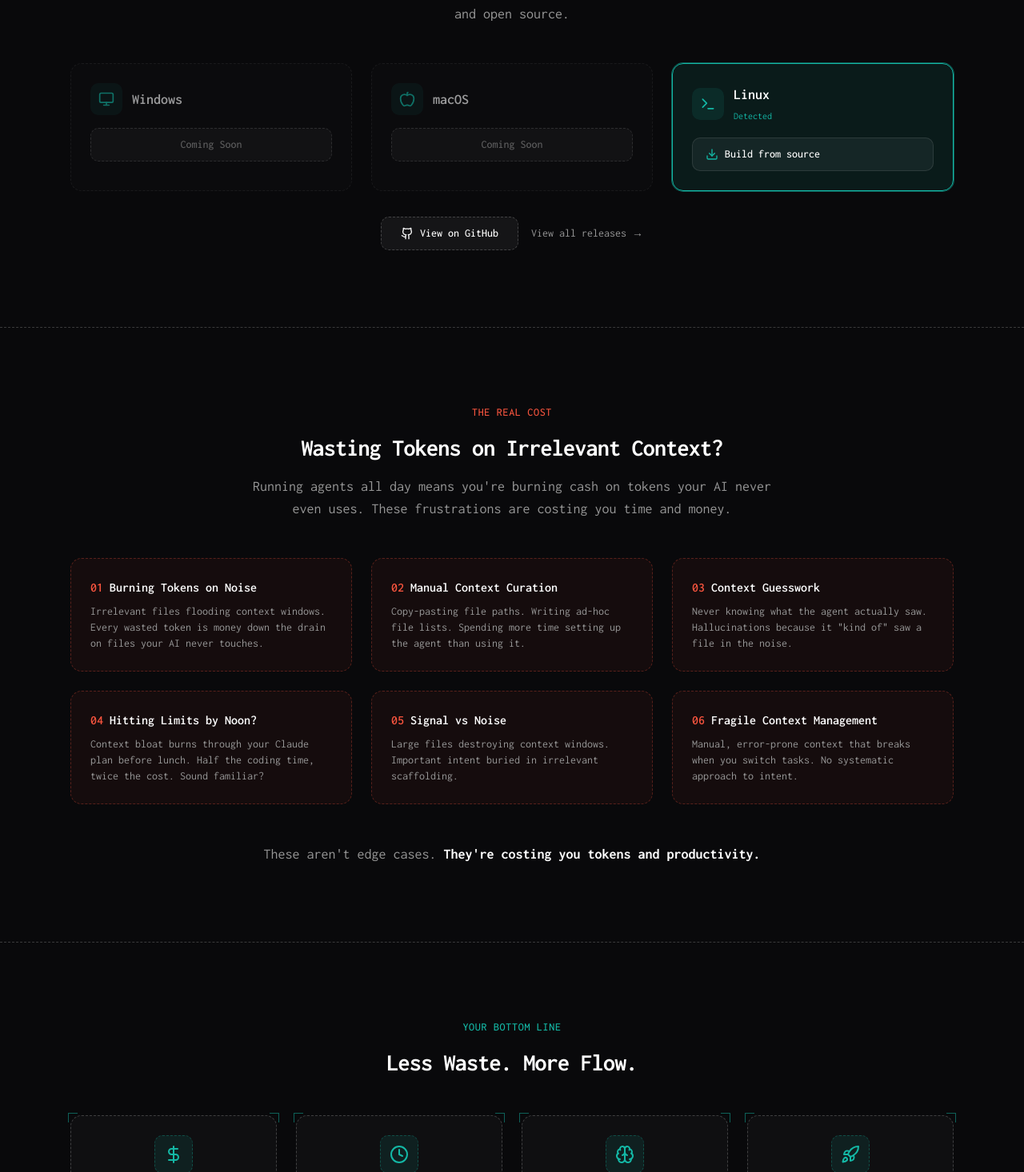
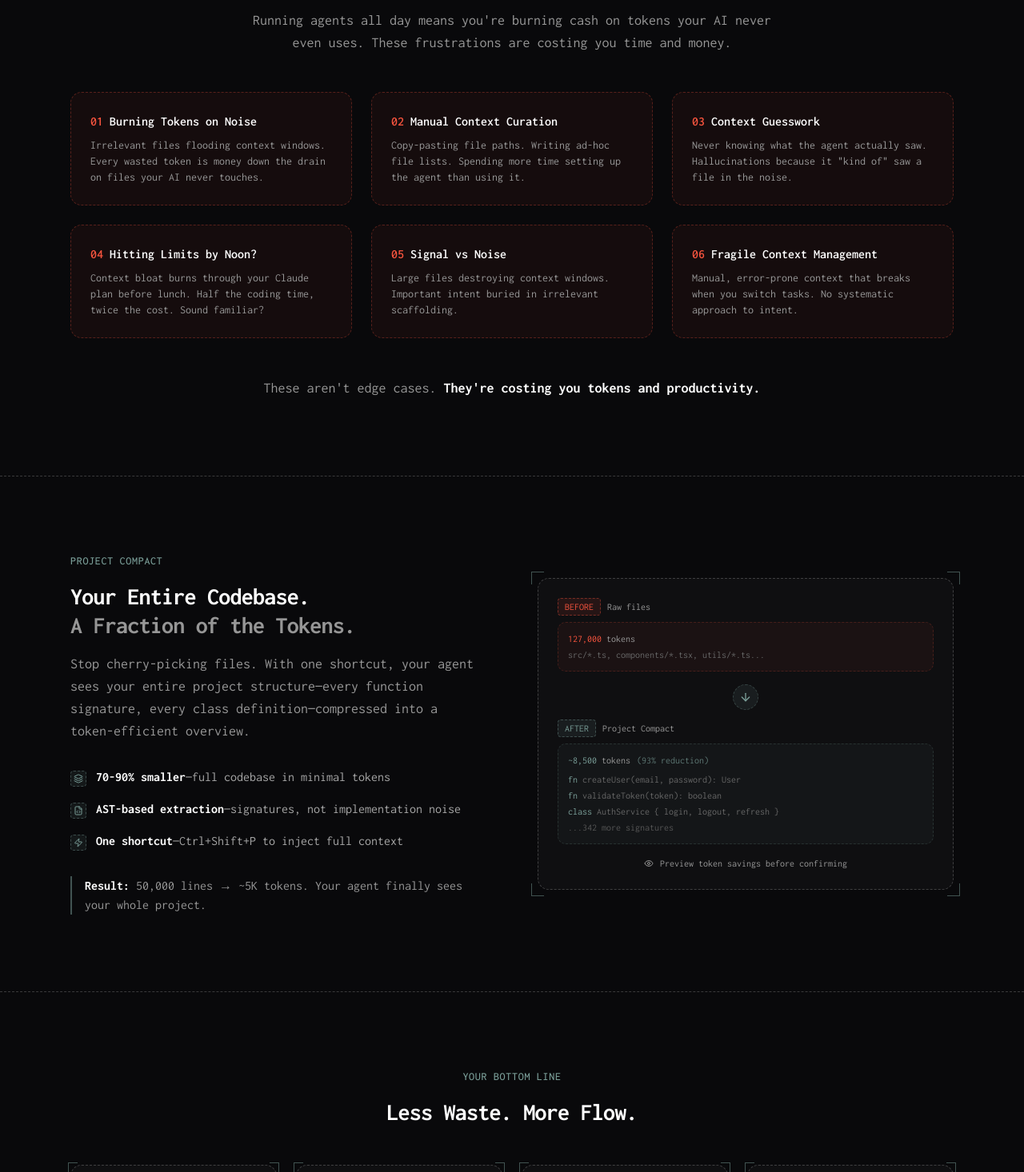
Before and after one commit to emdmed/lirah-website, a Next.js app: page / in a window 1280 px wide. Shown: the part 1304-2770 px from the top of the page at 80% size. Built offline with nearby package versions, Linux system fonts and the light colour scheme; a web font is replaced by a local one.

Commit message:
update site

```diff
--- a/app/page.tsx
+++ b/app/page.tsx
@@ -4,6 +4,7 @@ import { HeroSection } from "@/components/HeroSection";
 import { DownloadSection } from "@/components/DownloadSection";
 import { ProblemSection } from "@/components/ProblemSection";
 import { FeaturesSection } from "@/components/FeaturesSection";
+import { ProjectCompactSection } from "@/components/ProjectCompactSection";
 import { PromptingSection } from "@/components/PromptingSection";
 import { SyncSection } from "@/components/SyncSection";
 import { WorkflowsSection } from "@/components/WorkflowsSection";
@@ -21,13 +22,14 @@ export default function Home() {
 
       <main className="relative z-10">
         <HeroSection />
-        <DownloadSection />
         <ProblemSection />
+        <ProjectCompactSection />
         <ROISection />
         <FeaturesSection />
         <PromptingSection />
         <SyncSection />
         <WorkflowsSection />
+        <DownloadSection />
         <TestimonialsSection />
         <CTASection />
         <TechStackSection />
--- a/components/CTASection.tsx
+++ b/components/CTASection.tsx
@@ -6,7 +6,7 @@ export function CTASection() {
       <div className="mx-auto max-w-6xl px-4 sm:px-6 text-center">
         <h2 className="mb-4 text-2xl sm:text-3xl font-bold tracking-tight">
           Stop Wasting Money.
-          <span className="block text-[#14b8a6]">
+          <span className="block text-[#7a9e98]">
             Start Building Smarter.
           </span>
         </h2>
@@ -16,13 +16,13 @@ export function CTASection() {
         <div className="flex flex-col sm:flex-row items-center justify-center gap-4">
           <a
             href="#download"
-            className="inline-flex h-12 items-center justify-center gap-2 rounded-lg bg-[#14b8a6] px-8 text-base font-medium text-[#09090b] transition-colors hover:bg-[#5eead4] w-full sm:w-fit"
+            className="inline-flex h-12 items-center justify-center gap-2 rounded-lg bg-[#7a9e98] px-8 text-base font-medium text-[#09090b] transition-colors hover:bg-[#a0b8b3] w-full sm:w-fit"
           >
             Download Free
             <ArrowRight className="h-4 w-4" />
           </a>
           <p className="text-sm text-[#969696]">
-            or <a href="https://github.com/emdmed/lirah" className="text-[#14b8a6] hover:text-[#5eead4] transition-colors">view on GitHub</a>
+            or <a href="https://github.com/emdmed/lirah" className="text-[#7a9e98] hover:text-[#a0b8b3] transition-colors">view on GitHub</a>
           </p>
         </div>
       </div>
--- a/components/DownloadSection.tsx
+++ b/components/DownloadSection.tsx
@@ -70,18 +70,18 @@ export function DownloadSection() {
                   platform.comingSoon
                     ? "border-dashed border-white/10 bg-white/[0.02] opacity-60"
                     : isDetected
-                    ? "border-[#14b8a6] bg-[#14b8a6]/10 ring-1 ring-[#14b8a6]/50"
+                    ? "border-[#7a9e98] bg-[#7a9e98]/10 ring-1 ring-[#7a9e98]/50"
                     : "border-dashed border-white/20 bg-white/5"
                 }`}
               >
                 <div className="flex items-center gap-3 mb-4">
-                  <div className="flex h-10 w-10 items-center justify-center rounded-lg bg-[#14b8a6]/10">
-                    <Icon className="h-5 w-5 text-[#14b8a6]" />
+                  <div className="flex h-10 w-10 items-center justify-center rounded-lg bg-[#7a9e98]/10">
+                    <Icon className="h-5 w-5 text-[#7a9e98]" />
                   </div>
                   <div>
                     <h3 className="text-lg font-semibold">{platform.name}</h3>
                     {isDetected && (
-                      <span className="text-xs text-[#14b8a6]">Detected</span>
+                      <span className="text-xs text-[#7a9e98]">Detected</span>
                     )}
                   </div>
                 </div>
@@ -95,9 +95,9 @@ export function DownloadSection() {
                       <a
                         key={link.label}
                         href={link.url}
-                        className="inline-flex items-center gap-2 rounded-lg border border-white/10 bg-white/5 px-4 py-2.5 text-sm font-medium text-white transition-colors hover:border-[#14b8a6]/50 hover:bg-[#14b8a6]/10"
+                        className="inline-flex items-center gap-2 rounded-lg border border-white/10 bg-white/5 px-4 py-2.5 text-sm font-medium text-white transition-colors hover:border-[#7a9e98]/50 hover:bg-[#7a9e98]/10"
                       >
-                        <Download className="h-4 w-4 text-[#14b8a6]" />
+                        <Download className="h-4 w-4 text-[#7a9e98]" />
                         {link.label}
                       </a>
                     ))
@@ -118,7 +118,7 @@ export function DownloadSection() {
           </a>
           <a
             href="https://github.com/emdmed/lirah/releases"
-            className="text-sm text-[#969696] hover:text-[#14b8a6] transition-colors"
+            className="text-sm text-[#969696] hover:text-[#7a9e98] transition-colors"
           >
             View all releases →
           </a>
--- a/components/HeroSection.tsx
+++ b/components/HeroSection.tsx
@@ -5,7 +5,7 @@ export function HeroSection() {
   return (
     <section className="relative overflow-hidden pb-16 sm:pb-24 pt-24 sm:pt-32">
       {/* Subtle glow accent */}
-      <div className="pointer-events-none absolute left-1/2 top-0 -z-10 h-[300px] w-[500px] sm:h-[400px] sm:w-[600px] -translate-x-1/2 rounded-full bg-[#14b8a6]/10 blur-[100px]" />
+      <div className="pointer-events-none absolute left-1/2 top-0 -z-10 h-[300px] w-[500px] sm:h-[400px] sm:w-[600px] -translate-x-1/2 rounded-full bg-[#7a9e98]/10 blur-[100px]" />
 
       <div className="mx-auto max-w-6xl px-4 sm:px-6">
         {/* Mobile-first layout: Description + CTA first, then Title */}
@@ -16,12 +16,12 @@ export function HeroSection() {
               Stop Wasting Tokens. Start Building.
             </p>
             <p className="mb-6 sm:mb-8 text-base sm:text-lg leading-relaxed text-[#a6a6a6] max-w-xl mx-auto lg:mx-0">
-              Smarter context for CLI coding agents. Smart file selection, explicit intent, and token discipline—so your agents know exactly what you mean, without the babysitting.
+              Smarter context for CLI coding agents. Smart file selection, explicit intent, and project-wide context compaction—so your agents see your entire codebase without burning your context window.
             </p>
             <div className="flex flex-col sm:flex-row flex-wrap gap-3 sm:gap-4 justify-center lg:justify-start">
               <a
                 href="#download"
-                className="inline-flex h-12 items-center justify-center gap-2 rounded-lg bg-[#14b8a6] px-6 text-base font-medium text-[#09090b] transition-colors hover:bg-[#5eead4]"
+                className="inline-flex h-12 items-center justify-center gap-2 rounded-lg bg-[#7a9e98] px-6 text-base font-medium text-[#09090b] transition-colors hover:bg-[#a0b8b3]"
               >
                 Download Free
                 <ArrowRight className="h-4 w-4" />
--- a/components/Navigation.tsx
+++ b/components/Navigation.tsx
@@ -37,7 +37,7 @@ export function Navigation() {
           </a>
           <a
             href="#download"
-            className="flex h-9 items-center gap-2 rounded-lg bg-[#14b8a6] px-4 text-sm font-medium text-[#09090b] transition-colors hover:bg-[#5eead4]"
+            className="flex h-9 items-center gap-2 rounded-lg bg-[#7a9e98] px-4 text-sm font-medium text-[#09090b] transition-colors hover:bg-[#a0b8b3]"
           >
             Download
             <ArrowRight className="h-4 w-4" />
@@ -85,7 +85,7 @@ export function Navigation() {
             <a
               href="#download"
               onClick={() => setIsMobileMenuOpen(false)}
-              className="flex items-center gap-2 rounded-lg bg-[#14b8a6] px-4 py-2 text-sm font-medium text-[#09090b] transition-colors hover:bg-[#5eead4] w-fit"
+              className="flex items-center gap-2 rounded-lg bg-[#7a9e98] px-4 py-2 text-sm font-medium text-[#09090b] transition-colors hover:bg-[#a0b8b3] w-fit"
             >
               Download
               <ArrowRight className="h-4 w-4" />
--- /dev/null
+++ b/components/ProjectCompactSection.tsx
@@ -0,0 +1,119 @@
+import { Layers, FileCode, Zap, Eye, ArrowRight } from "lucide-react";
+
+export function ProjectCompactSection() {
+  return (
+    <section id="project-compact" className="border-t border-dashed border-white/20 py-16 sm:py-24">
+      <div className="mx-auto max-w-6xl px-4 sm:px-6">
+        <div className="grid items-center gap-8 lg:gap-16 lg:grid-cols-2">
+          {/* Content */}
+          <div>
+            <p className="mb-4 text-sm font-medium uppercase tracking-wider text-[#7a9e98]">
+              Project Compact
+            </p>
+            <h2 className="mb-4 text-2xl sm:text-3xl font-bold tracking-tight">
+              Your Entire Codebase.
+              <span className="block text-[#969696]">A Fraction of the Tokens.</span>
+            </h2>
+            <p className="mb-6 sm:mb-8 text-base sm:text-lg text-[#969696]">
+              Stop cherry-picking files. With one shortcut, your agent sees your entire project structure—every function signature, every class definition—compressed into a token-efficient overview.
+            </p>
+
+            <ul className="space-y-3 sm:space-y-4">
+              <li className="flex items-start gap-3">
+                <div className="mt-1 flex h-5 w-5 shrink-0 items-center justify-center rounded border border-dashed border-[#7a9e98]/40 bg-[#7a9e98]/10">
+                  <Layers className="h-3 w-3 text-[#7a9e98]" />
+                </div>
+                <span className="text-sm sm:text-base text-[#a6a6a6]">
+                  <strong className="text-white">70-90% smaller</strong>—full codebase in minimal tokens
+                </span>
+              </li>
+              <li className="flex items-start gap-3">
+                <div className="mt-1 flex h-5 w-5 shrink-0 items-center justify-center rounded border border-dashed border-[#7a9e98]/40 bg-[#7a9e98]/10">
+                  <FileCode className="h-3 w-3 text-[#7a9e98]" />
+                </div>
+                <span className="text-sm sm:text-base text-[#a6a6a6]">
+                  <strong className="text-white">AST-based extraction</strong>—signatures, not implementation noise
+                </span>
+              </li>
+              <li className="flex items-start gap-3">
+                <div className="mt-1 flex h-5 w-5 shrink-0 items-center justify-center rounded border border-dashed border-[#7a9e98]/40 bg-[#7a9e98]/10">
+                  <Zap className="h-3 w-3 text-[#7a9e98]" />
+                </div>
+                <span className="text-sm sm:text-base text-[#a6a6a6]">
+                  <strong className="text-white">One shortcut</strong>—Ctrl+Shift+P to inject full context
+                </span>
+              </li>
+            </ul>
+
+            <p className="mt-6 sm:mt-8 border-l-2 border-[#7a9e98]/50 pl-4 text-sm sm:text-base text-[#969696]">
+              <strong className="text-white">Result:</strong> 50,000 lines → ~5K tokens. Your agent finally sees your whole project.
+            </p>
+          </div>
+
+          {/* Visual - Before/After Comparison */}
+          <div className="relative">
+            <div className="absolute -left-2 -top-2 h-4 w-4 border-l border-t border-[#7a9e98]/50" />
+            <div className="absolute -right-2 -top-2 h-4 w-4 border-r border-t border-[#7a9e98]/50" />
+            <div className="absolute -bottom-2 -left-2 h-4 w-4 border-b border-l border-[#7a9e98]/50" />
+            <div className="absolute -bottom-2 -right-2 h-4 w-4 border-b border-r border-[#7a9e98]/50" />
+
+            <div className="rounded-xl border border-dashed border-white/20 bg-[#0f0f11] p-4 sm:p-6">
+              {/* Before */}
+              <div className="mb-4">
+                <div className="mb-2 flex items-center gap-2">
+                  <span className="rounded border border-dashed border-[#f6543e]/40 bg-[#f6543e]/10 px-2 py-0.5 text-xs text-[#f6543e]">
+                    BEFORE
+                  </span>
+                  <span className="text-xs text-[#969696]">Raw files</span>
+                </div>
+                <div className="rounded-lg border border-dashed border-[#f6543e]/20 bg-[#f6543e]/5 p-3 font-mono text-xs">
+                  <div className="text-[#969696]">
+                    <span className="text-[#f6543e]">127,000</span> tokens
+                  </div>
+                  <div className="mt-1 text-[#666]">
+                    src/*.ts, components/*.tsx, utils/*.ts...
+                  </div>
+                </div>
+              </div>
+
+              {/* Arrow */}
+              <div className="flex justify-center my-3">
+                <div className="flex h-8 w-8 items-center justify-center rounded-full border border-dashed border-[#7a9e98]/30 bg-[#7a9e98]/10">
+                  <ArrowRight className="h-4 w-4 text-[#7a9e98] rotate-90" />
+                </div>
+              </div>
+
+              {/* After */}
+              <div>
+                <div className="mb-2 flex items-center gap-2">
+                  <span className="rounded border border-dashed border-[#7a9e98]/40 bg-[#7a9e98]/10 px-2 py-0.5 text-xs text-[#7a9e98]">
+                    AFTER
+                  </span>
+                  <span className="text-xs text-[#969696]">Project Compact</span>
+                </div>
+                <div className="rounded-lg border border-dashed border-[#7a9e98]/20 bg-[#7a9e98]/5 p-3 font-mono text-xs">
+                  <div className="text-[#969696]">
+                    <span className="text-[#7a9e98]">~8,500</span> tokens
+                    <span className="ml-2 text-[#7a9e98]/70">(93% reduction)</span>
+                  </div>
+                  <div className="mt-2 space-y-1 text-[#666]">
+                    <div><span className="text-[#7a9e98]">fn</span> createUser(email, password): User</div>
+                    <div><span className="text-[#7a9e98]">fn</span> validateToken(token): boolean</div>
+                    <div><span className="text-[#7a9e98]">class</span> AuthService {'{'} login, logout, refresh {'}'}</div>
+                    <div className="text-[#555]">...342 more signatures</div>
+                  </div>
+                </div>
+              </div>
+
+              {/* Preview badge */}
+              <div className="mt-4 flex items-center justify-center gap-2 text-xs text-[#969696]">
+                <Eye className="h-3 w-3" />
+                <span>Preview token savings before confirming</span>
+              </div>
+            </div>
+          </div>
+        </div>
+      </div>
+    </section>
+  );
+}
--- a/components/ROISection.tsx
+++ b/components/ROISection.tsx
@@ -28,7 +28,7 @@ export function ROISection() {
     <section className="border-t border-dashed border-white/20 py-16 sm:py-24">
       <div className="mx-auto max-w-6xl px-4 sm:px-6">
         <div className="text-center">
-          <p className="mb-4 text-sm font-medium uppercase tracking-wider text-[#14b8a6]">
+          <p className="mb-4 text-sm font-medium uppercase tracking-wider text-[#7a9e98]">
             Your Bottom Line
           </p>
           <h2 className="mb-8 sm:mb-12 text-2xl sm:text-3xl font-bold tracking-tight">
@@ -42,13 +42,13 @@ export function ROISection() {
               key={benefit.title}
               className="relative rounded-xl border border-dashed border-white/20 bg-[#0f0f11] p-4 sm:p-6 text-center"
             >
-              <div className="absolute -left-1 -top-1 h-3 w-3 border-l border-t border-[#14b8a6]/50" />
-              <div className="absolute -right-1 -top-1 h-3 w-3 border-r border-t border-[#14b8a6]/50" />
-              <div className="absolute -bottom-1 -left-1 h-3 w-3 border-b border-l border-[#14b8a6]/50" />
-              <div className="absolute -bottom-1 -right-1 h-3 w-3 border-b border-r border-[#14b8a6]/50" />
+              <div className="absolute -left-1 -top-1 h-3 w-3 border-l border-t border-[#7a9e98]/50" />
+              <div className="absolute -right-1 -top-1 h-3 w-3 border-r border-t border-[#7a9e98]/50" />
+              <div className="absolute -bottom-1 -left-1 h-3 w-3 border-b border-l border-[#7a9e98]/50" />
+              <div className="absolute -bottom-1 -right-1 h-3 w-3 border-b border-r border-[#7a9e98]/50" />
 
-              <div className="mx-auto mb-3 sm:mb-4 flex h-10 w-10 sm:h-12 sm:w-12 items-center justify-center rounded-lg border border-dashed border-[#14b8a6]/30 bg-[#14b8a6]/10">
-                <benefit.icon className="h-5 w-5 sm:h-6 sm:w-6 text-[#14b8a6]" />
+              <div className="mx-auto mb-3 sm:mb-4 flex h-10 w-10 sm:h-12 sm:w-12 items-center justify-center rounded-lg border border-dashed border-[#7a9e98]/30 bg-[#7a9e98]/10">
+                <benefit.icon className="h-5 w-5 sm:h-6 sm:w-6 text-[#7a9e98]" />
               </div>
               <h3 className="mb-2 font-semibold text-white text-sm sm:text-base">{benefit.title}</h3>
               <p className="text-xs sm:text-sm text-[#969696]">{benefit.description}</p>
```
Also changed, not shown: components/FeaturesSection.tsx (+17 -17 lines), components/PromptingSection.tsx (+12 -12 lines), components/SyncSection.tsx (+18 -18 lines), components/TestimonialsSection.tsx (+4 -4 lines), components/WorkflowsSection.tsx (+8 -8 lines), 2 other files (tests, documents, lock files or other folders).
